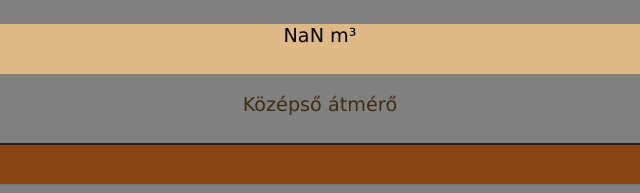
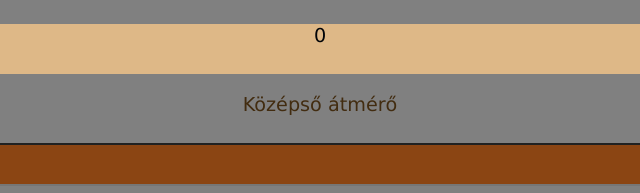
Before and after one commit to MoriczJanos113C/KOBOZES, a plain HTML site: page index.html in a window 1280 px wide. Both pictures are taken after a click on the button "Számol". Shown: the part 240-433 px from the top of the page, 320-960 px from the left. Drawn offline with Linux system fonts and the light colour scheme.

Commit message:
feltöltés

```diff
--- a/index.html
+++ b/index.html
@@ -42,14 +42,21 @@
                 <p>A végső érték megközelítő, a változó tényezőknek köszönhetően eltérhet az aktuális értéktől.</p>
 
                 <script>
-                    const Huber = document.getElementById("szamolHuber");
+                    const fajtak =document.getElementById("fajtak");
+                    const szamol = document.getElementById("szamol");
+                    const terfogat=document.getElementById("terfogat");
+                    const atmero=document.getElementById("atmero");
+                    const hosszusag=document.getElementById("hosszusag");
+                    const mennyiseg=document.getElementById("mennyiseg");
 
                     function szamolHuber(){
-                        kimenet.innerHTML = "";
-                        kimenet.innerHTML = parseInt(atmero.value)*1.5+parseInt(hosszusag.value)*1.5*parseInt(mennyiseg.value)+" m³";
-                    }
+                        let elso= ((Math.pow((((atmero.value/100)+hosszusag.value)*1.5),2))*Math.PI)/4 ;
+                        let masodik=((Math.pow(atmero.value/100,2))*Math.PI)/4;
+                        let osszeg=Math.round(((elso+masodik)/2)*hosszusag.value);
+                        kimenet.innerHTML=osszeg;
+                        };
 
-                    szamol.addEventListener("click", szamolHuber);
+                        szamol.addEventListener("click", szamolHuber);
                 </script>
     </div>
 </body>
```
